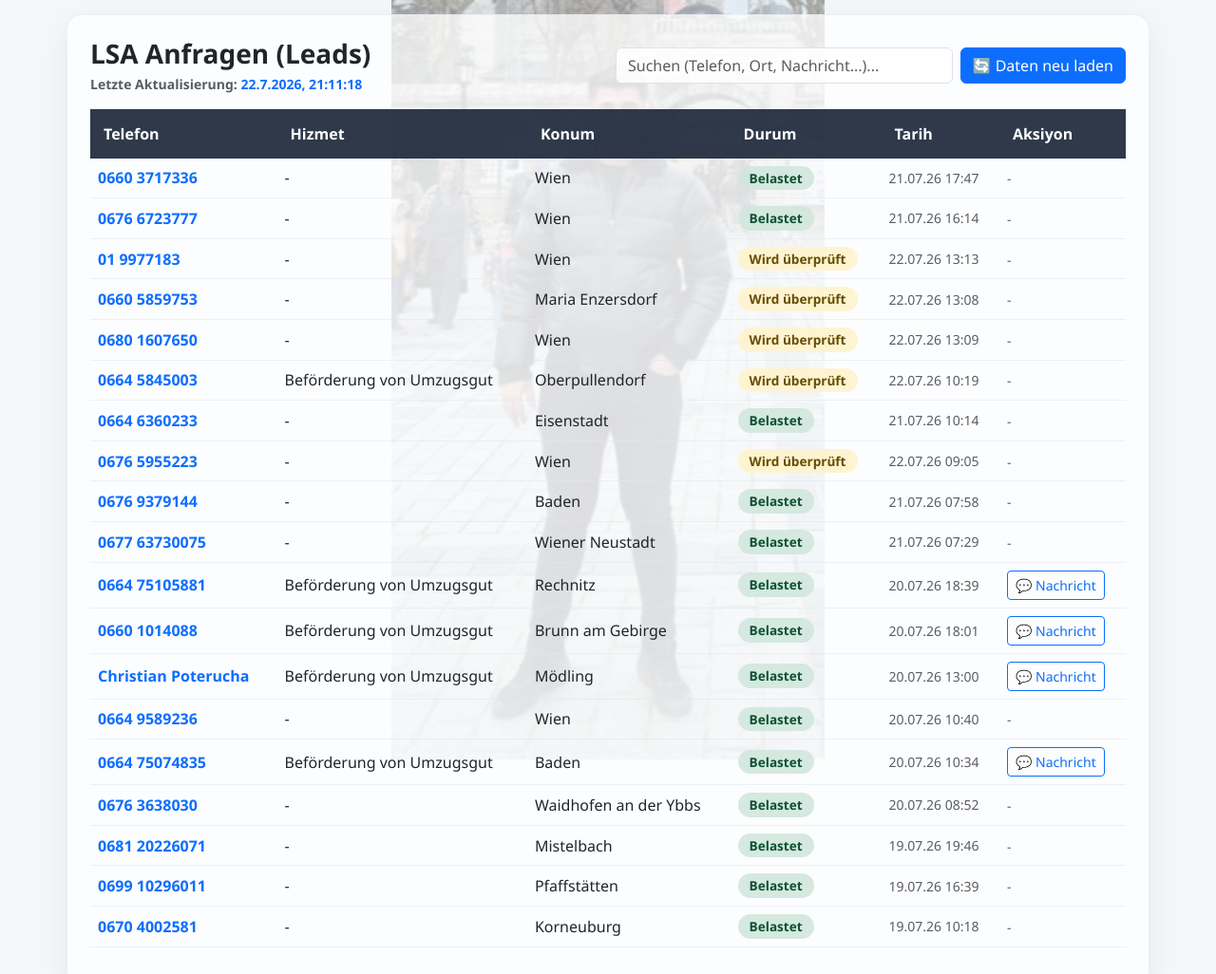
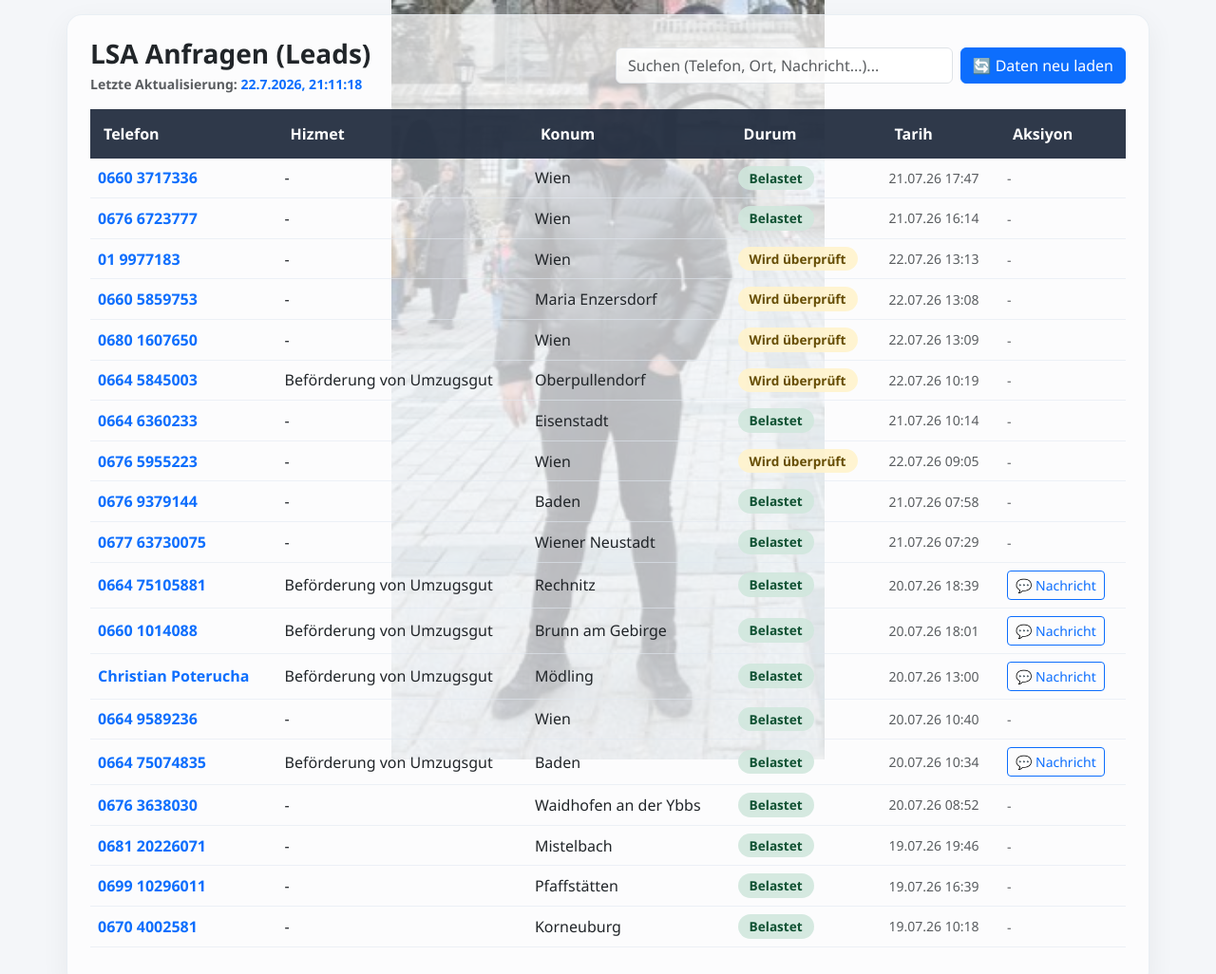
Before and after one commit to sicherteam/mustafa-reklam, a website: page index.html in a window 1280 px wide. Shown: the whole page at 95% size. Drawn offline with nearby package versions, Linux system fonts and the light colour scheme.

Commit message:
Update index.html

```diff
--- a/index.html
+++ b/index.html
@@ -18,7 +18,7 @@
       background-repeat: no-repeat;
       background-position: center center;
       background-size: contain;
-      opacity: 0.50; /* Görünürlük seviyesi (0.10 - 0.25 arası ayarlayabilirsin) */
+      opacity: 0.90; /* Görünürlük seviyesi (0.10 - 0.25 arası ayarlayabilirsin) */
       z-index: -1;
       pointer-events: none;
     }
@@ -35,7 +35,7 @@
       border: 1px solid rgba(225, 232, 240, 0.7);
       border-radius: 16px;
       box-shadow: 0 10px 30px rgba(0,0,0,0.06);
-      background: rgba(255, 255, 255, 0.75) !important;
+      background: rgba(255, 255, 255, 0.7) !important;
     }
 
     /* TABLO VE HÜCRE ŞEFFAFLIK KODLARI (BLUR'SUZ) */
```
